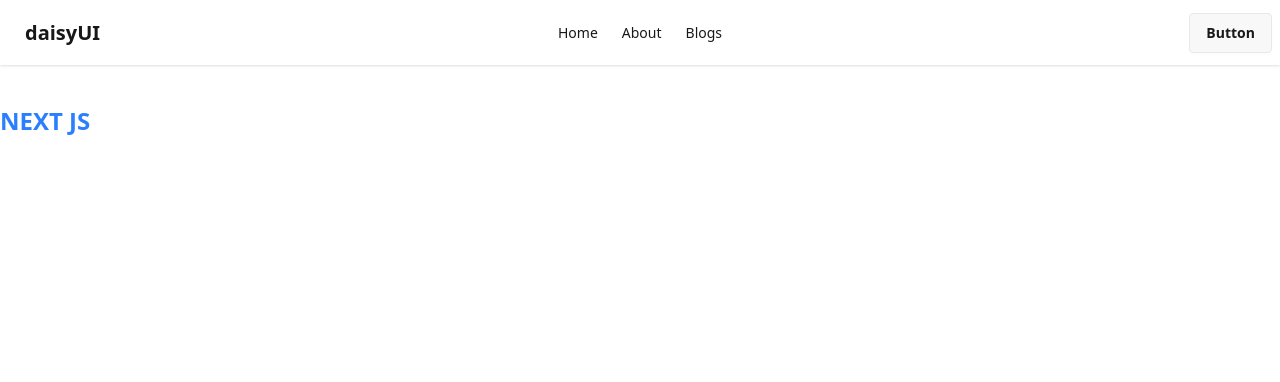
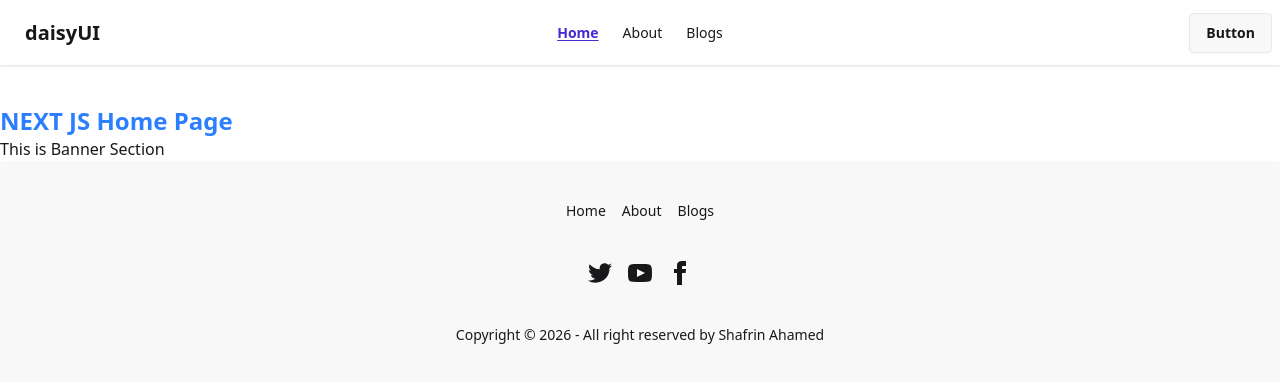
Before and after one commit to shafrinahamed0007/m37_next_js_recap, a Next.js app: page / in a window 1280 px wide. Shown: the top 382 px of the page. Built offline with nearby package versions, Linux system fonts and the light colour scheme.

Commit message:
understand nested routing, outlet, link and navlink

```diff
--- /dev/null
+++ b/src/app/components/HomePage/Banner.jsx
@@ -0,0 +1,11 @@
+
+
+const Banner = () => {
+    return (
+        <div>
+            <h2 className="text-blue">This is Banner Section</h2>
+        </div>
+    );
+};
+
+export default Banner;
--- /dev/null
+++ b/src/app/components/shared/ActiveLink.jsx
@@ -0,0 +1,18 @@
+"use client";
+
+import Link from "next/link";
+import { usePathname } from "next/navigation";
+
+const ActiveLink = ({href, children}) => {
+    const pathname = usePathname();
+    const isActive = pathname === href;
+    return (
+        <Link href={href}
+        className={isActive ? "active font-bold text-primary underline underline-offset-2" : ""}>
+            {children}
+
+        </Link>
+    );
+};
+
+export default ActiveLink;
--- /dev/null
+++ b/src/app/components/shared/Footer.jsx
@@ -0,0 +1,57 @@
+import Link from 'next/link';
+import React from 'react';
+
+const Footer = () => {
+    return (
+        <footer className="footer footer-horizontal footer-center bg-base-200 text-base-content rounded p-10">
+  <nav className="grid grid-flow-col gap-4">
+    <Link href={'/'} className="link link-hover">Home</Link>
+    <Link href={'/about'} className="link link-hover">About</Link>
+    <Link href={'/blogs'} className="link link-hover">Blogs</Link>
+
+  </nav>
+  <nav>
+    <div className="grid grid-flow-col gap-4">
+      <a>
+        <svg
+          xmlns="http://www.w3.org/2000/svg"
+          width="24"
+          height="24"
+          viewBox="0 0 24 24"ß
+          className="fill-current">
+          <path
+            d="M24 4.557c-.883.392-1.832.656-2.828.775 1.017-.609 1.798-1.574 2.165-2.724-.951.564-2.005.974-3.127 1.195-.897-.957-2.178-1.555-3.594-1.555-3.179 0-5.515 2.966-4.797 6.045-4.091-.205-7.719-2.165-10.148-5.144-1.29 2.213-.669 5.108 1.523 6.574-.806-.026-1.566-.247-2.229-.616-.054 2.281 1.581 4.415 3.949 4.89-.693.188-1.452.232-2.224.084.626 1.956 2.444 3.379 4.6 3.419-2.07 1.623-4.678 2.348-7.29 2.04 2.179 1.397 4.768 2.212 7.548 2.212 9.142 0 14.307-7.721 13.995-14.646.962-.695 1.797-1.562 2.457-2.549z"></path>
+        </svg>
+      </a>
+      <a>
+        <svg
+          xmlns="http://www.w3.org/2000/svg"
+          width="24"
+          height="24"
+          viewBox="0 0 24 24"
+          className="fill-current">
+          <path
+            d="M19.615 3.184c-3.604-.246-11.631-.245-15.23 0-3.897.266-4.356 2.62-4.385 8.816.029 6.185.484 8.549 4.385 8.816 3.6.245 11.626.246 15.23 0 3.897-.266 4.356-2.62 4.385-8.816-.029-6.185-.484-8.549-4.385-8.816zm-10.615 12.816v-8l8 3.993-8 4.007z"></path>
+        </svg>
+      </a>
+      <a>
+        <svg
+          xmlns="http://www.w3.org/2000/svg"
+          width="24"
+          height="24"
+          viewBox="0 0 24 24"
+          className="fill-current">
+          <path
+            d="M9 8h-3v4h3v12h5v-12h3.642l.358-4h-4v-1.667c0-.955.192-1.333 1.115-1.333h2.885v-5h-3.808c-3.596 0-5.192 1.583-5.192 4.615v3.385z"></path>
+        </svg>
+      </a>
+    </div>
+  </nav>
+  <aside>
+    <p>Copyright © {new Date().getFullYear()} - All right reserved by Shafrin Ahamed</p>
+  </aside>
+</footer>
+    );
+};
+
+export default Footer;
--- a/src/app/components/Navbar.jsx
+++ b/src/app/components/shared/Navbar.jsx
@@ -1,4 +1,5 @@
 import Link from "next/link";
+import ActiveLink from "./ActiveLink";
 
 const Navbar = () => {
     const navLinks = [
@@ -19,7 +20,7 @@ const Navbar = () => {
 
 const renderLinks = navLinks.map((link, index) => (
     <li key={index}>
-      <Link href={link.href}>{link.name}</Link>
+    <ActiveLink href={link.href}> {link.name}</ActiveLink>
     </li>
   ));
 
--- a/src/app/layout.js
+++ b/src/app/layout.js
@@ -1,6 +1,7 @@
 import { Geist, Geist_Mono } from "next/font/google";
 import "./globals.css";
-import Navbar from "./components/Navbar";
+import Navbar from "./components/shared/Navbar";
+import Footer from "./components/shared/Footer";
 
 const geistSans = Geist({
   variable: "--font-geist-sans",
@@ -27,6 +28,9 @@ export default function RootLayout({ children }) {
         <Navbar />
 
         <main className="container mx-auto mt-10">{children}</main>
+        <Footer />
+
+
         </body>
     </html>
   );
--- a/src/app/page.js
+++ b/src/app/page.js
@@ -1,9 +1,11 @@
 import Image from "next/image";
+import Banner from "./components/HomePage/Banner";
 
 export default function Home() {
   return (
    <div>
-    <h2 className="text-blue-500 text-2xl font-bold">NEXT JS</h2>
+    <h2 className="text-blue-500 text-2xl font-bold">NEXT JS Home Page</h2>
+    <Banner />
    </div>
   );
 }
```
